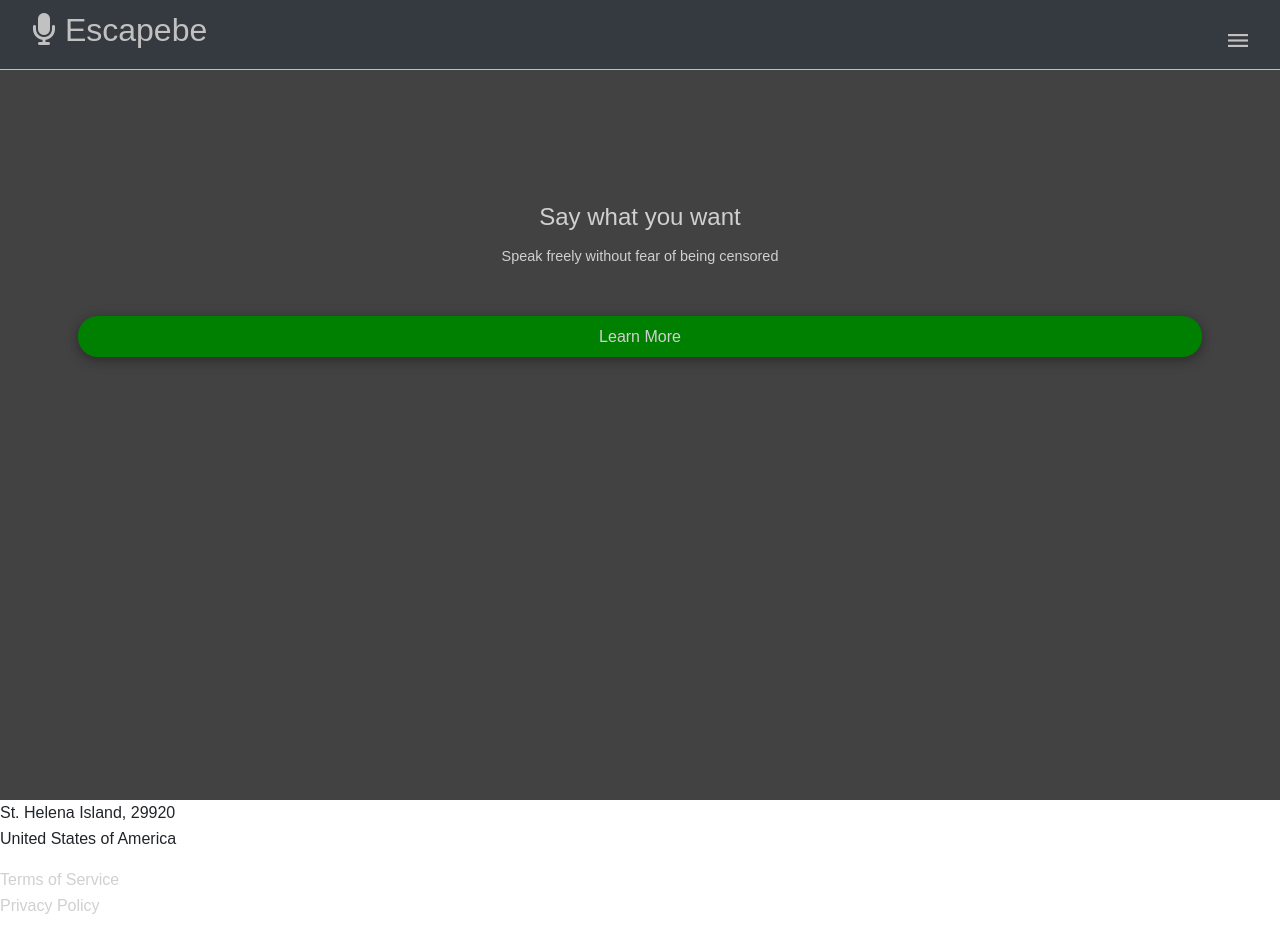
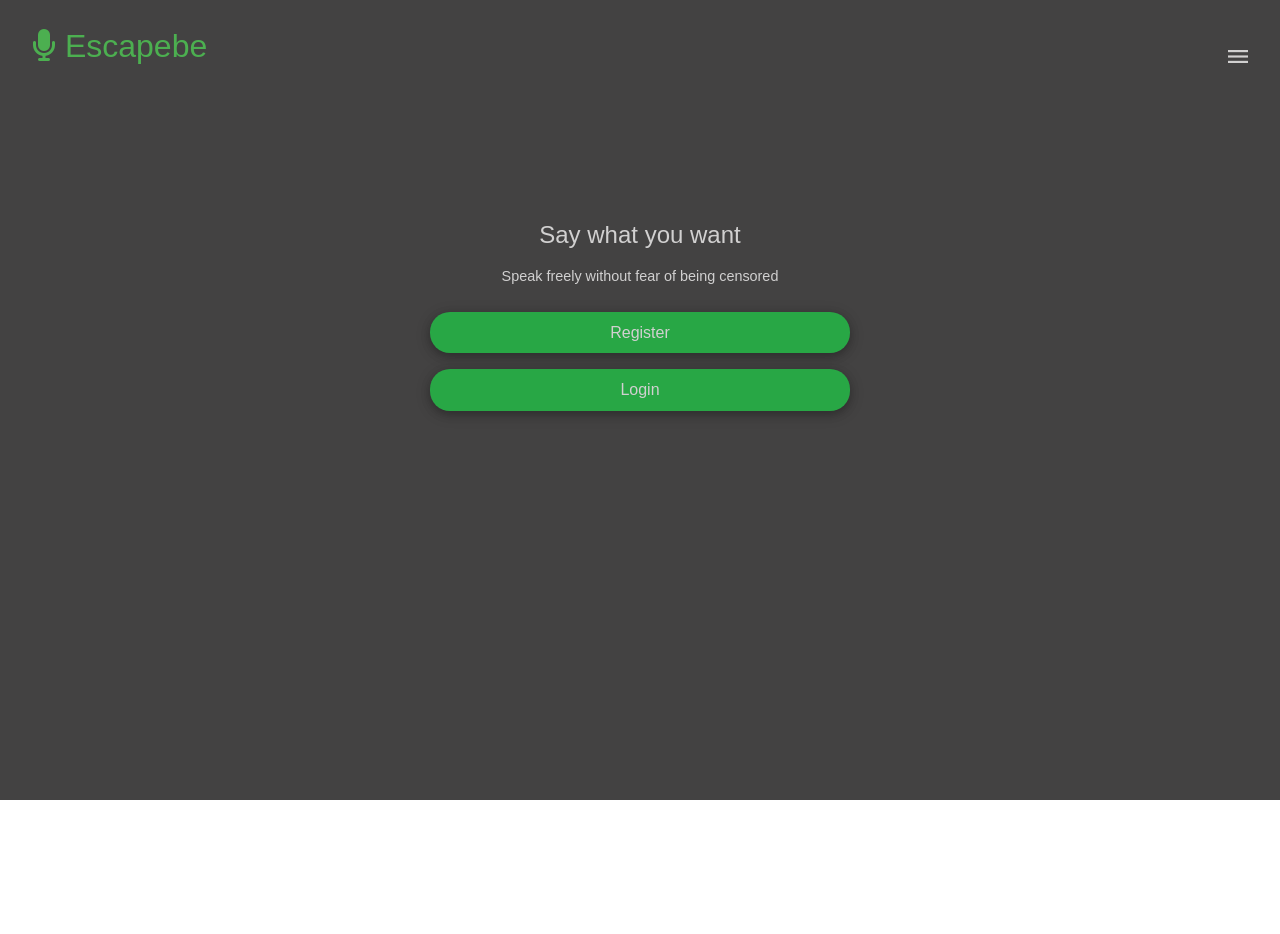
Before and after one commit to claytondavidson/Escapebe, a React (Create React App) app in the folder client/: page / in a window 1280 px wide. After the commit the page ends 800 px from the top, so only its background shows below. Built offline with nearby package versions, Linux system fonts and the light colour scheme; the HTML template or start-up script is replaced by a standard one.

Commit message:
Uncluttered the workspace

```diff
--- a/client/src/components/layout/HeroSection/HeroSection.component.jsx
+++ b/client/src/components/layout/HeroSection/HeroSection.component.jsx
@@ -7,11 +7,12 @@ export const HeroSection = () => {
       <div className='hero-inner'>
         <h1 className='x-large'>Say what you want</h1>
         <p className='subtitle'>Speak freely without fear of being censored</p>
-        <div className='buttons'>
-          <Link to='/about' className='button button-primary'>
-            Learn More
-          </Link>
-        </div>
+        <Link to='/register' className='button button-primary'>
+          Register
+        </Link>
+        <Link to='/login' className='button button-primary'>
+          Login
+        </Link>
       </div>
     </section>
   );
--- a/client/src/components/layout/Landing/Landing.component.jsx
+++ b/client/src/components/layout/Landing/Landing.component.jsx
@@ -1,12 +1,10 @@
 import React from 'react';
 import HeroSection from '../HeroSection/HeroSection.component';
-import Footer from '../Footer/Footer.component';
 
 export const Landing = () => {
   return (
     <div>
       <HeroSection />
-      <Footer />
     </div>
   );
 };
--- a/client/src/scss/_utilities.styles.scss
+++ b/client/src/scss/_utilities.styles.scss
@@ -7,7 +7,7 @@
 
 .subtitle {
   font-size: 0.9rem;
-  line-height: 1.2;
+  line-height: 1.5;
   margin-bottom: 1rem;
 }
 
--- a/client/src/scss/app.styles.scss
+++ b/client/src/scss/app.styles.scss
@@ -27,13 +27,16 @@ ul {
   display: flex;
   align-items: center;
   justify-content: space-between;
-  padding: 0.7rem 2rem;
+  padding: 1.7rem 2rem;
   position: fixed;
   z-index: 1;
   width: 100%;
   top: 0;
-  border-bottom: solid 1px $primary-color;
-  opacity: 0.9;
+  background-color: $dark-background;
+
+  .logo {
+    color: #4caf50;
+  }
 
   .hide-mobile {
     display: none;
@@ -42,11 +45,12 @@ ul {
   .menu {
     width: 20px;
     margin-top: 50%;
+    z-index: -1;
   }
 
   ul {
     position: fixed;
-    width: 60%;
+    width: 50%;
     top: 0;
     right: 0;
     text-align: left;
@@ -73,10 +77,10 @@ ul {
 }
 
 .exit-btn {
-  margin-bottom: 1em;
-  margin-top: -0.5em;
+  margin-bottom: 0.5em;
+  margin-top: -1.7em;
   text-align: right;
-  padding: 0 1.4em;
+  padding: 0 2.1em;
 
   img {
     width: 15px;
@@ -97,25 +101,24 @@ ul {
     flex-direction: column;
     width: 90%;
     margin: auto;
-    padding: 0.8em 0.5em;
+    padding: 16em 0.5em;
     align-items: center;
     justify-content: center;
     text-align: center;
   }
 
-  .buttons {
+  .button {
     font-family: 'Montserrat', sans-serif;
-    background-color: #008000;
+    background-color: $success-color;
     border: none;
-    width: calc(100% - 0.8em);
+    width: calc(20% + 12em);
     display: block;
     color: #d1d0d0;
     border-radius: 20px;
     padding: 0.5em;
     font-size: 1em;
-    margin: 3% auto 7%;
+    margin: 0.5rem;
     position: relative;
-    z-index: 4;
     cursor: pointer;
     box-shadow: 0 3px 10px 0 rgba(0, 0, 0, 0.2),
       0 3px 15px 0 rgba(0, 0, 0, 0.19);
```
Also changed, not shown: 1 other file (tests, documents, lock files or other folders).
